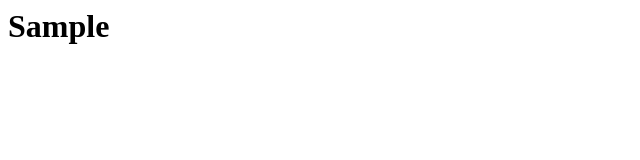
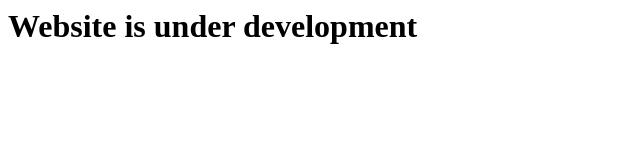
Before and after one commit to akashkalathiya/akashkalathiya.github.io, a plain HTML site: page index.html in a window 1280 px wide. Shown: the whole page, without its empty margins (0-640 px from the left). Drawn offline with Linux system fonts and the light colour scheme.

Commit message:
Update index.html

```diff
--- a/index.html
+++ b/index.html
@@ -3,6 +3,6 @@
     <title>Akash Kalathiya</title>
 </head>
 <body>
-<h1> Sample</h1>
+<h1> Website is under development</h1>
 </body>
 </html>
```
